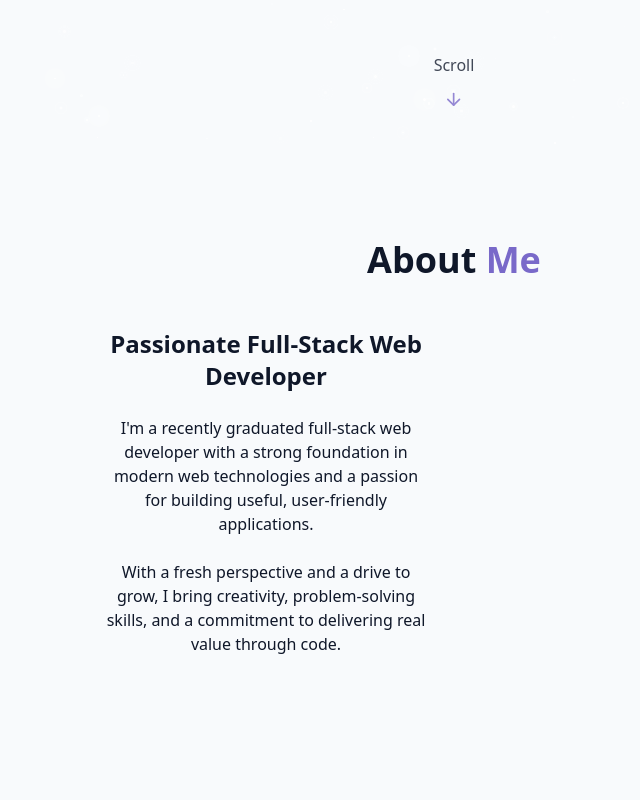
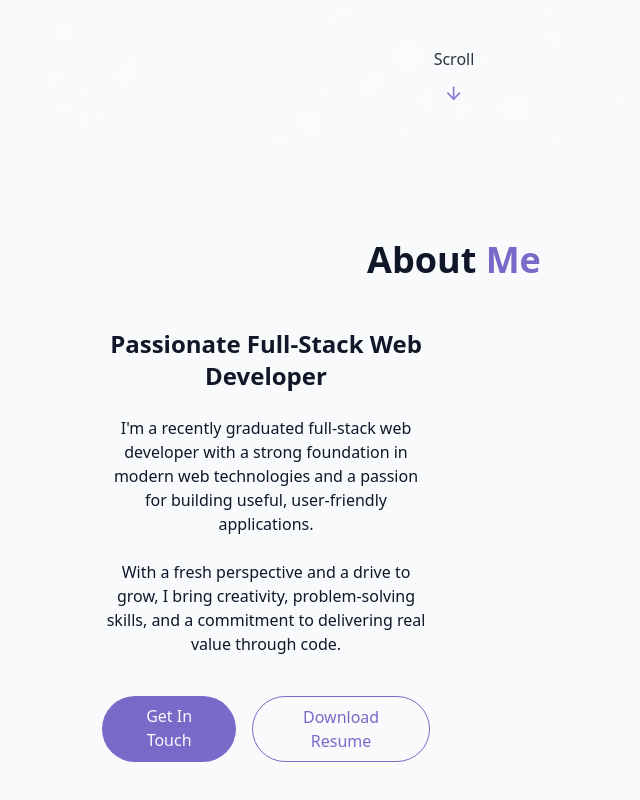
Before and after one commit to tpamplin/react-portfolio-site, a React (Vite) app: page / in a window 1280 px wide. Shown: the part 656-1456 px from the top of the page, without its empty margins (186-826 px from the left). Before the commit the page ends 1408 px from the top, so only its background shows below. Built offline with nearby package versions, Linux system fonts and the light colour scheme.

Commit message:
add resume download button

```diff
--- a/src/components/AboutSection.jsx
+++ b/src/components/AboutSection.jsx
@@ -21,6 +21,15 @@ export const AboutSection = () => {
                             problem-solving skills, and a commitment to delivering real
                             value through code.
                         </p>
+
+                        <div className="flex flex-col sm:flex-row gap-4 pt-4 justify-center">
+                            <a href="#contact" className="cosmic-button">
+                                {" "}
+                                Get In Touch
+                            </a>
+
+                            <a href="../../public/Timothy-Pamplin-Resume.pdf" download className="px-6 py-2 rounded-full border border-primary text-primary hover:bg-primary/10 transition-colors duration-300">Download Resume</a>
+                        </div>
                     </div>
 
                     <div>
```
Also changed, not shown: 1 other file (tests, documents, lock files or other folders).
